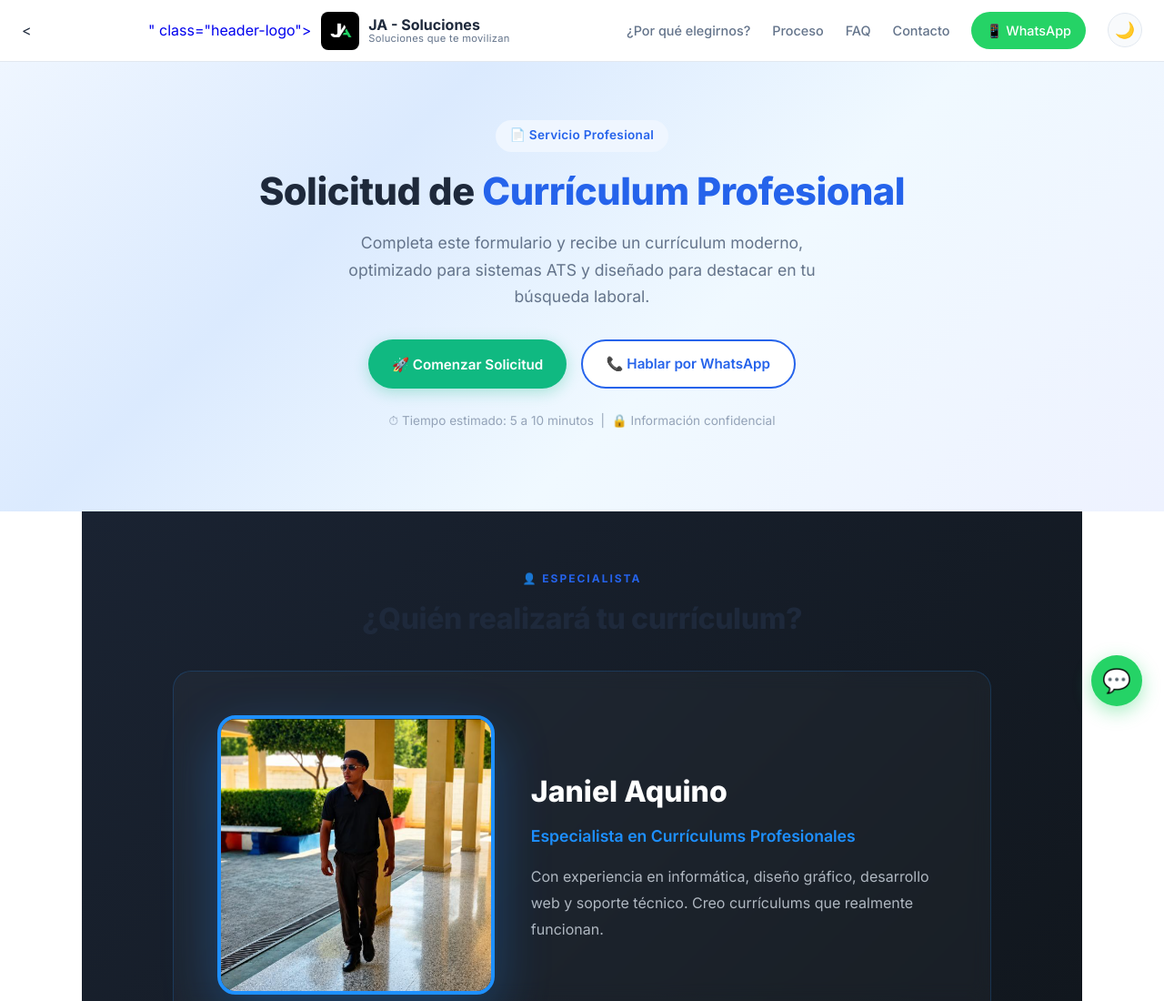
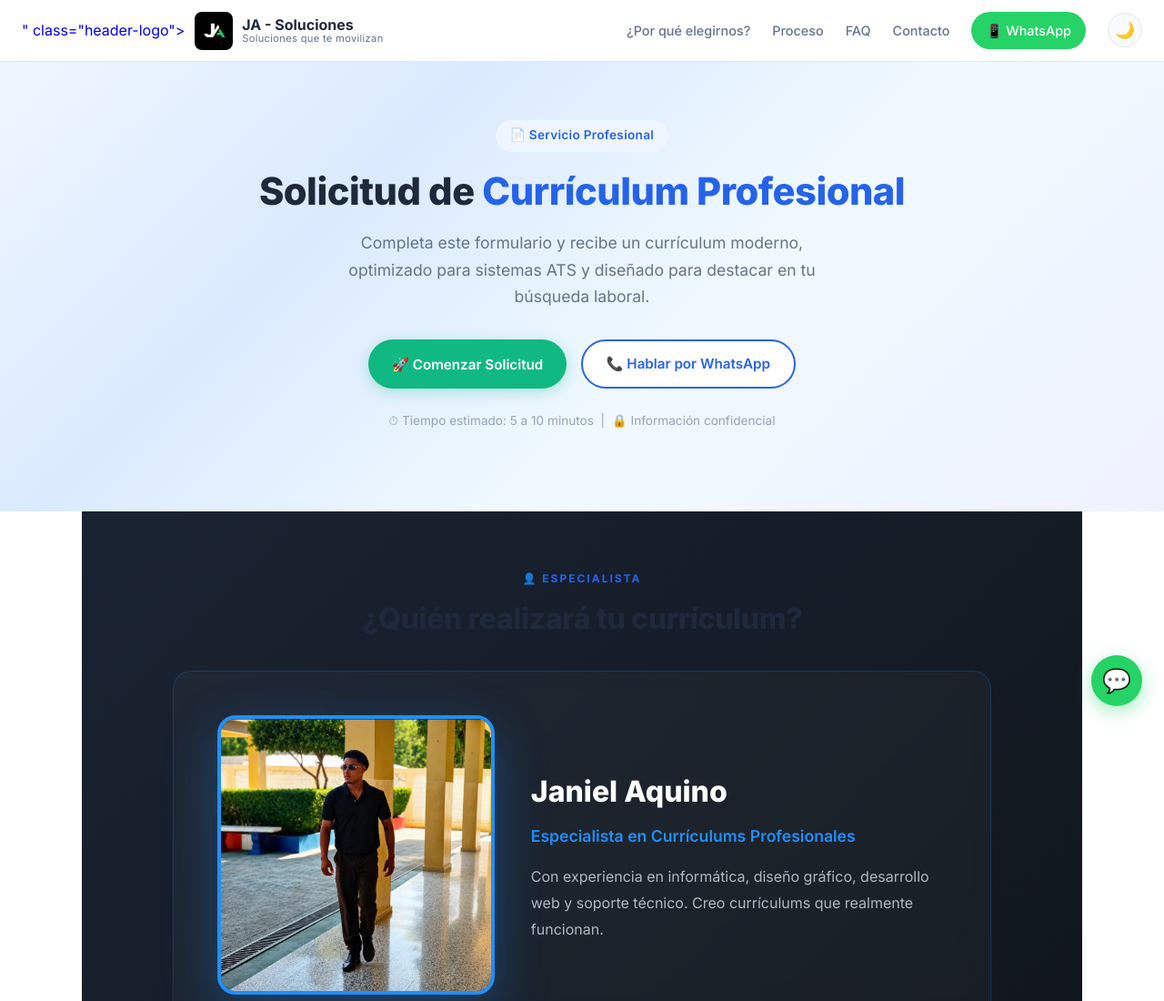
Before and after one commit to Master-J-2025/Solicitud-de-Curriculum, a plain HTML site: page index.html in a window 1280 px wide. Shown: the top 1100 px of the page at 91% size. Drawn offline with nearby package versions, Linux system fonts and the light colour scheme.

Commit message:
Update index.html

```diff
--- a/index.html
+++ b/index.html
@@ -1491,7 +1491,7 @@
 <body>
     <!-- ========== HEADER ========== -->
     <header class="header" id="header">
-        <<a href="#inicio" class="header-logo">" class="header-logo">
+        <a href="#inicio" class="header-logo">" class="header-logo">
             <!-- 🔽 REEMPLAZAR: Coloca aquí la URL de tu logo -->
             <img src="logo.png" alt="JA - Soluciones" class="header-logo-placeholder" style="object-fit: contain; background: transparent;">
             <!-- 🔼 FIN LOGO -->
```
